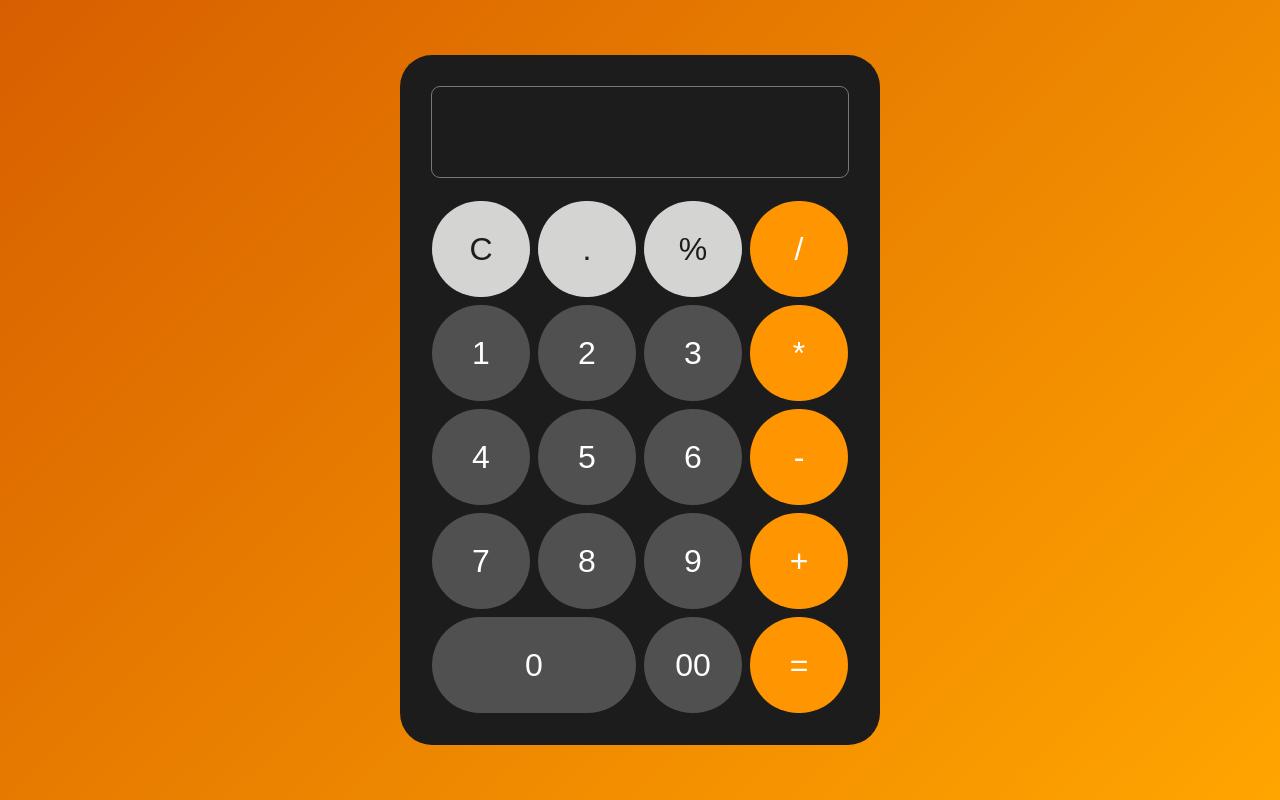
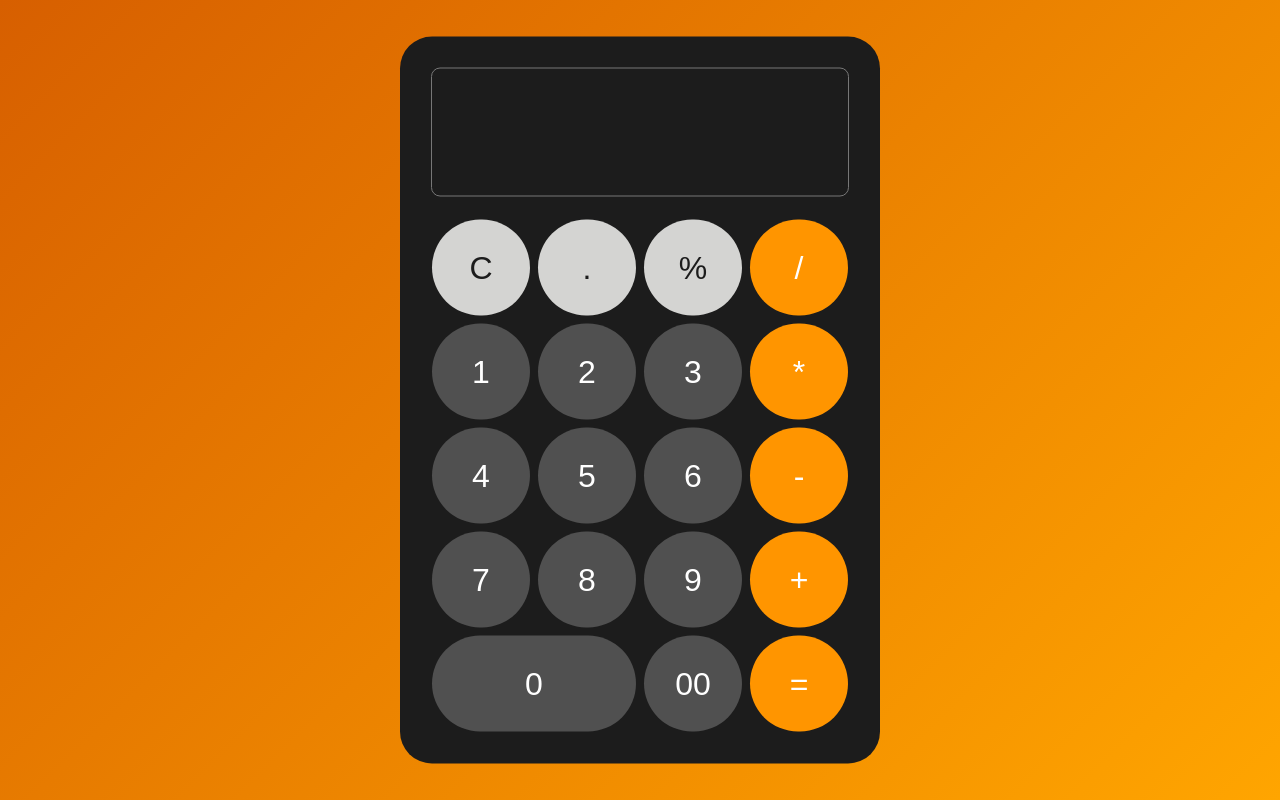
Before and after one commit to gabrieljanjic/calculator, a plain HTML site: page index.html in a window 1280 px wide. Drawn offline with Linux system fonts and the light colour scheme.

Commit message:
Adding new features

```diff
--- a/index.html
+++ b/index.html
@@ -9,7 +9,10 @@
   </head>
   <body>
     <div class="calculator">
-      <input type="text" id="display" readonly />
+      <div class="all-inputs">
+        <input type="text" id="display-result" readonly />
+        <input type="text" id="display" readonly />
+      </div>
       <div class="buttons">
         <input class="button gry" type="button" value="C" />
         <input class="button gry" type="button" value="." />
--- a/script.js
+++ b/script.js
@@ -1,5 +1,6 @@
 'use strict';
 
+const displayResult = document.getElementById('display-result');
 const display = document.getElementById('display');
 const buttons = document.querySelectorAll('.button');
 let currentInput = '';
@@ -10,6 +11,7 @@ buttons.forEach(function (button) {
     if (button.value === 'C') {
       currentInput = '';
       display.value = '';
+      displayResult.value = '';
     } else if (button.value === '%') {
       const result = eval(currentInput / 100);
       display.value = result;
@@ -24,7 +26,8 @@ buttons.forEach(function (button) {
       }
     } else if (button.value === '=') {
       try {
-        const result = parseFloat(eval(currentInput).toFixed(2));
+        const result = parseFloat(eval(currentInput).toFixed(5));
+        displayResult.value = display.value;
         display.value = result;
         currentInput = result;
       } catch {
@@ -34,6 +37,7 @@ buttons.forEach(function (button) {
     } else {
       currentInput = currentInput + button.value;
       display.value = currentInput;
+      displayResult.value = '';
     }
   });
 });
--- a/styles.css
+++ b/styles.css
@@ -22,14 +22,31 @@ body {
   border-radius: 2rem;
   background-color: #1c1c1c;
 }
-#display {
-  text-align: right;
+.all-inputs {
+  display: flex;
+  justify-content: center;
+  align-items: center;
+  flex-direction: column;
   margin-bottom: 1.5rem;
   outline: 1px solid #777777;
   border: none;
   border-radius: 0.5rem;
+  padding: 0.5rem 1rem;
+}
+#display-result {
+  outline: none;
+  text-align: right;
   width: 100%;
-  padding: 0.5rem 1rem;
+  font-size: 2rem;
+  background-color: #1c1c1c;
+  color: #cacaca;
+  border: none;
+}
+#display {
+  outline: none;
+  border: none;
+  text-align: right;
+  width: 100%;
   font-size: 4rem;
   background-color: #1c1c1c;
   color: #fff;
```
